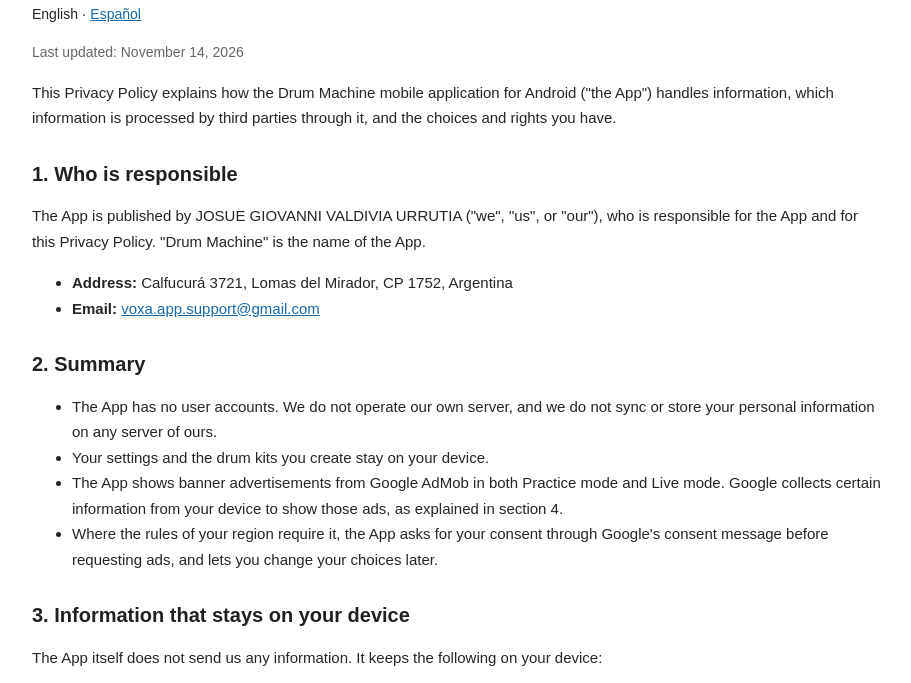
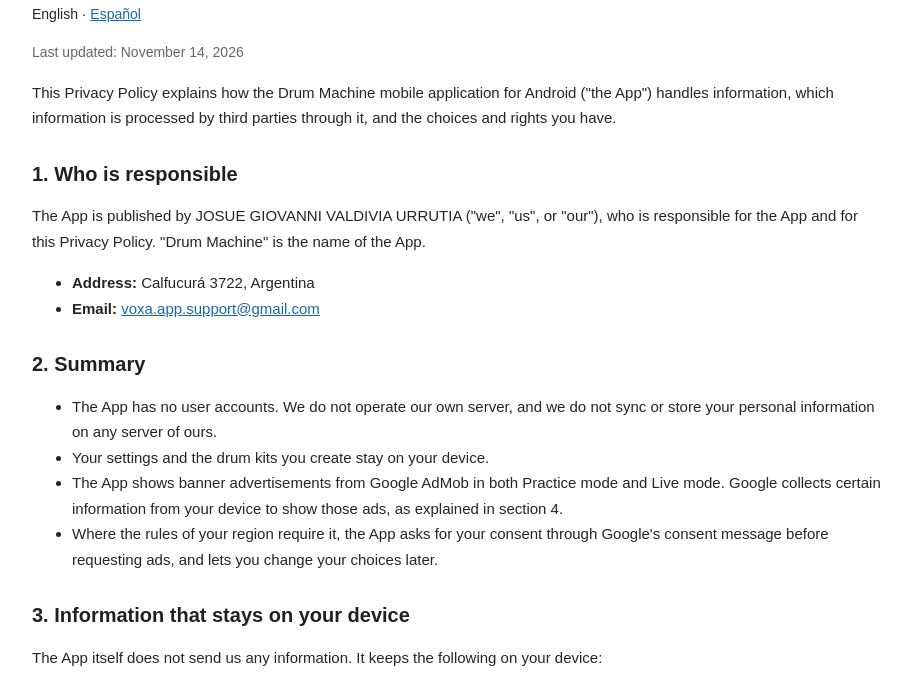
Before and after one commit to Giova262/drum-machine-privacy-policy, a plain HTML site: page index.html in a window 1280 px wide. Shown: the part 116-799 px from the top of the page, without its empty margins (183-1094 px from the left). Drawn offline with Linux system fonts and the light colour scheme.

Commit message:
Update address in index.html

```diff
--- a/index.html
+++ b/index.html
@@ -115,7 +115,7 @@
     </p>
 
     <ul>
-        <li><strong>Address:</strong> Calfucurá 3721, Lomas del Mirador, CP 1752, Argentina</li>
+        <li><strong>Address:</strong> Calfucurá 3722, Argentina</li>
         <li><strong>Email:</strong> <a href="mailto:voxa.app.support@gmail.com">voxa.app.support@gmail.com</a></li>
     </ul>
 
```
